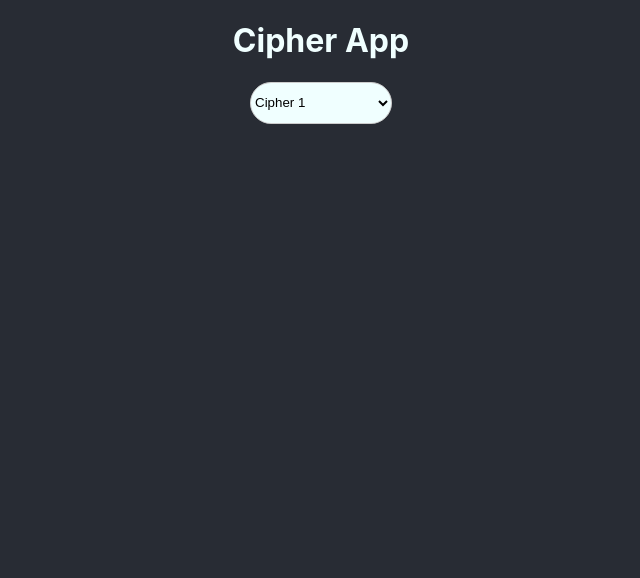
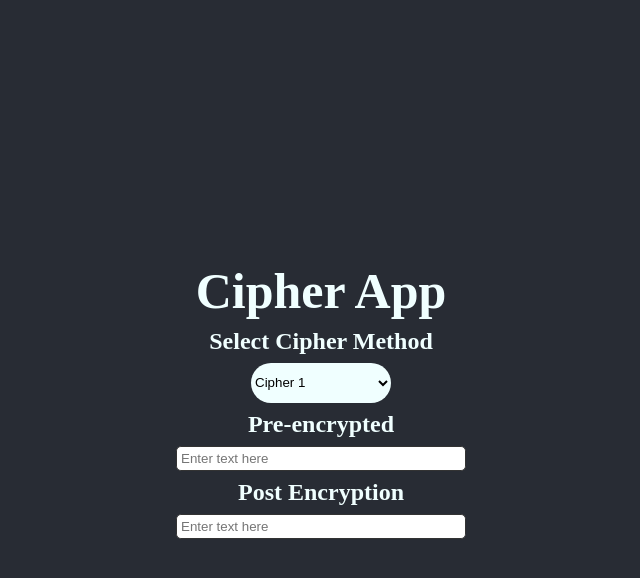
Before and after one commit to adaapp/sqa-nov-2021-team2, a React (Create React App) app in the folder sqa-app/: page / in a window 1280 px wide. Shown: the top 578 px of the page, without its empty margins (319-959 px from the left). Built offline with nearby package versions, Linux system fonts and the light colour scheme.

Commit message:
Deleted unused files. Added input fields and fixed alignment

```diff
--- a/sqa-app/public/index.html
+++ b/sqa-app/public/index.html
@@ -1,11 +1,5 @@
 <!DOCTYPE html>
 <html lang="en">
-<style>
-  html, body, #root, #root>div {
-    height: 100%;
-    margin: 0;
-  }
-</style>
   <head>
     <meta charset="utf-8" />
     <link rel="icon" href="%PUBLIC_URL%/favicon.ico" />
--- a/sqa-app/src/App.css
+++ b/sqa-app/src/App.css
@@ -1,52 +1,39 @@
-.App {
-  text-align: center;
-  display: flow-root;
+body {
+  margin: 0;
+  display: flex;
   justify-content: center;
   align-items: center;
+  min-height: 100vh;
+  text-align: center;
   background: #282c34;
 }
 
-.App-logo {
-  height: 7vmin;
-  pointer-events: none;
-  vertical-align: middle;
+h1 {
+  margin: 0;
+  color: azure;
+  font-size: 50px;
+  margin-bottom: .5rem;
 }
 
-.block_container
-{
-  text-align:center;
-}
-.bloc1, .bloc2
-{
-  display:inline;
+h2 {
+  margin: 0;
+  color: azure;
+  margin-top: .5rem;
+  margin-bottom: .5rem;
 }
 
-@media (prefers-reduced-motion: no-preference) {
-  .App-logo {
-    animation: App-logo-spin infinite 20s linear;
-  }
+.input {
+  border: 1px solid #333;
+  border-radius: .3rem;
+  padding: .25rem;
+  width: 21em;
 }
 
-.App-header {
-  background-color: #282c34;
-  min-height: 100vh;
-  display: flex;
-  flex-direction: column;
-  align-items: center;
-  justify-content: center;
-  font-size: calc(10px + 2vmin);
-  color: white;
+select {
+  background: azure;
+  width:140px;
+  height:40px;
+  border:0px;
+  border-radius:36px;
+  outline:none;
 }
-
-.App-link {
-  color: #61dafb;
-}
-
-@keyframes App-logo-spin {
-  from {
-    transform: rotate(0deg);
-  }
-  to {
-    transform: rotate(360deg);
-  }
-}
--- a/sqa-app/src/App.js
+++ b/sqa-app/src/App.js
@@ -1,15 +1,17 @@
-import logo from './assets/keyIcon.png';
 import './App.css';
 import CipherType from './components/CipherType';
-import Title from './components/Title'
+import CipherInput from './components/CipherInput'
 
 function App() {
     return (
         <>
-            <div className={"App"}>
-                <Title />
-                <CipherType />
-            </div>
+            <h1> Cipher App</h1>
+            <h2>Select Cipher Method</h2>
+            <CipherType />
+            <h2>Pre-encrypted</h2>
+            <CipherInput />
+            <h2>Post Encryption</h2>
+            <CipherInput />
         </>
     );
 }
--- /dev/null
+++ b/sqa-app/src/components/CipherInput.js
@@ -0,0 +1,9 @@
+import React from "react";
+
+export default function cipherInput() {
+    return (
+        <div>
+            <input type="string" placeholder={"Enter text here"} className="input"/>
+        </div>
+    )
+}
--- a/sqa-app/src/components/CipherType.css
+++ b/sqa-app/src/components/CipherType.css
@@ -3,6 +3,7 @@
     width:140px;
     height:40px;
     border:0px;
+    border-radius:36px;
     outline:none;
 }
 
--- a/sqa-app/src/components/CipherType.js
+++ b/sqa-app/src/components/CipherType.js
@@ -1,10 +1,10 @@
 import React from "react";
-import './CipherType.css';
+
 
 export default function cipherType() {
     return (
-        <div className={"selectWrapper"}>
-            <select className={"selectBox"}>
+        <div>
+            <select>
                 <option value={"Cipher1"}>
                     Cipher 1
                 </option>
--- a/sqa-app/src/components/Title.css
+++ /dev/null
@@ -1,3 +0,0 @@
-.Title {
-    color: azure;
-}
--- a/sqa-app/src/components/Title.js
+++ /dev/null
@@ -1,12 +0,0 @@
-import React from "react";
-import './Title.css';
-
-export default function title() {
-    return (
-        <div>
-            <h1 className={"Title"}>
-                Cipher App
-            </h1>
-        </div>
-    )
-}
--- a/sqa-app/src/index.css
+++ /dev/null
@@ -1,13 +0,0 @@
-body {
-  margin: 0;
-  font-family: -apple-system, BlinkMacSystemFont, 'Segoe UI', 'Roboto', 'Oxygen',
-    'Ubuntu', 'Cantarell', 'Fira Sans', 'Droid Sans', 'Helvetica Neue',
-    sans-serif;
-  -webkit-font-smoothing: antialiased;
-  -moz-osx-font-smoothing: grayscale;
-}
-
-code {
-  font-family: source-code-pro, Menlo, Monaco, Consolas, 'Courier New',
-    monospace;
-}
--- a/sqa-app/src/index.js
+++ b/sqa-app/src/index.js
@@ -1,17 +1,6 @@
 import React from 'react';
 import ReactDOM from 'react-dom';
-import './index.css';
 import App from './App';
-import reportWebVitals from './reportWebVitals';
 
-ReactDOM.render(
-  <React.StrictMode>
-    <App />
-  </React.StrictMode>,
-  document.getElementById('root')
+ReactDOM.render(<App />, document.getElementById('root')
 );
-
-// If you want to start measuring performance in your app, pass a function
-// to log results (for example: reportWebVitals(console.log))
-// or send to an analytics endpoint. Learn more: https://bit.ly/CRA-vitals
-reportWebVitals();
--- a/sqa-app/src/reportWebVitals.js
+++ /dev/null
@@ -1,13 +0,0 @@
-const reportWebVitals = onPerfEntry => {
-  if (onPerfEntry && onPerfEntry instanceof Function) {
-    import('web-vitals').then(({ getCLS, getFID, getFCP, getLCP, getTTFB }) => {
-      getCLS(onPerfEntry);
-      getFID(onPerfEntry);
-      getFCP(onPerfEntry);
-      getLCP(onPerfEntry);
-      getTTFB(onPerfEntry);
-    });
-  }
-};
-
-export default reportWebVitals;
```
Also changed, not shown: sqa-app/src/setupTests.js (deleted, +0 -5 lines), sqa-app/src/logo.svg (deleted), 1 other file (tests, documents, lock files or other folders).
